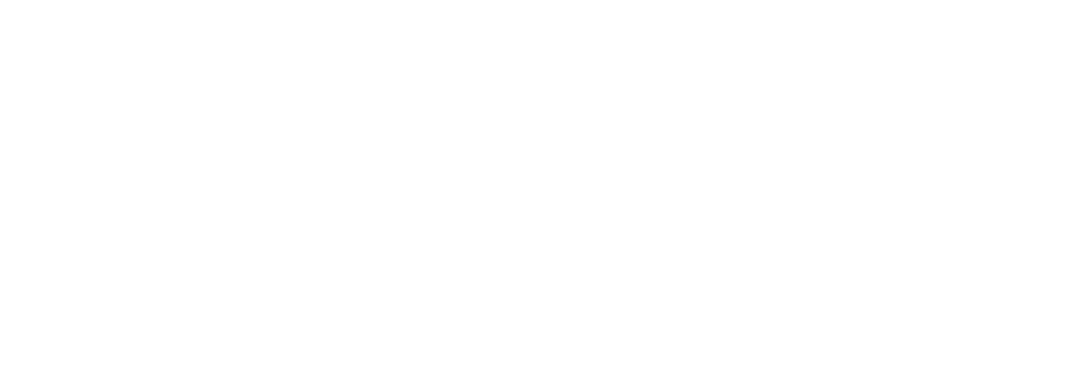
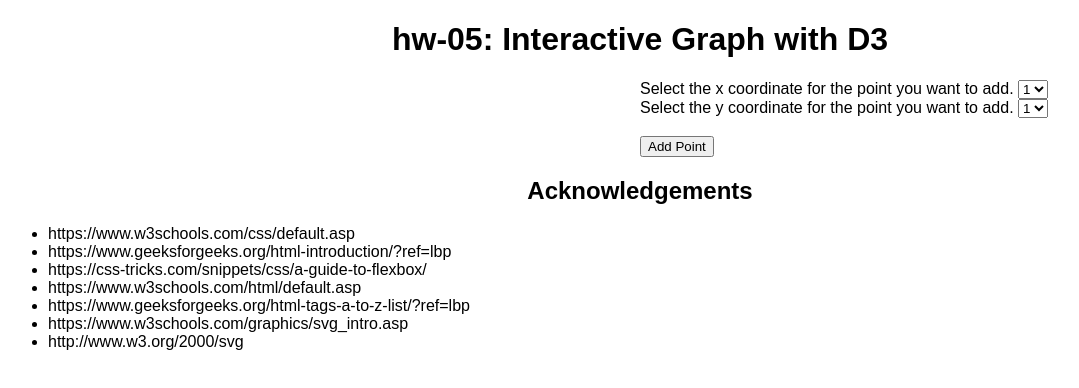
Before and after one commit to DS4200-S23-Class/hw-05-neals-lauren, a plain HTML site: page index.html in a window 1280 px wide. Shown: the whole page, without its empty margins (0-1079 px from the left). Drawn offline with Linux system fonts and the light colour scheme.

Commit message:
Adding title, headers, setup

```diff
--- a/index.html
+++ b/index.html
@@ -3,10 +3,89 @@
 
 <head>
     <meta charset=utf-8/>
+
+    <title>hw-05</title>
+    <link rel="stylesheet" href="style.css">
+
+    <!-- D3 library-->
+    <script src='js/d3.v6.1.1/d3.min.js'></script>
+
 </head>
 
 
 <body>
+    <h1 class="main-header">hw-05: Interactive Graph with D3</h1>
+        <div class="row">
+
+            <div class="column" id="column1">
+
+
+
+            </div>
+
+            <div class="column" id="column2">
+                    <div id="button-div"> </div>
+                    <form id="cord_select">
+                    <label for="x-coord">Select the x coordinate for the point you want to add.</label>
+                    <select name="x-coord" id="x-coord">
+                        <option value=1>1</option>
+                        <option value=2>2</option>
+                        <option value=3>3</option>
+                        <option value=4>4</option>
+                        <option value=5>5</option>
+                        <option value=6>6</option>
+                        <option value=7>7</option>
+                        <option value=8>8</option>
+                        <option value=9>9</option>
+                    </select>
+                    <br>
+                    <label for="y-coord">Select the y coordinate for the point you want to add.</label>
+                    <select name="y-coord" id="y-coord">
+                        <option value=1>1</option>
+                        <option value=2>2</option>
+                        <option value=3>3</option>
+                        <option value=4>4</option>
+                        <option value=5>5</option>
+                        <option value=6>6</option>
+                        <option value=7>7</option>
+                        <option value=8>8</option>
+                        <option value=9>9</option>
+                    </select>
+                </form>
+                    <br>
+                    <button type="button" id="subBotton" onclick="clickButton()">Add Point</button>
+                </div>
+            </div>
+
+
+
+
+
+
+    <div>
+        <div id="Acknowledgements">
+        <h2 class="acknowledgements" id="ack-header">Acknowledgements</h3>
+         <ul>
+            <li>https://www.w3schools.com/css/default.asp</li>
+            <li>https://www.geeksforgeeks.org/html-introduction/?ref=lbp</li>
+            <li>https://css-tricks.com/snippets/css/a-guide-to-flexbox/</li>
+            <li>https://www.w3schools.com/html/default.asp</li>
+            <li>https://www.geeksforgeeks.org/html-tags-a-to-z-list/?ref=lbp</li>
+            <li>https://www.w3schools.com/graphics/svg_intro.asp</li>
+            <li>http://www.w3.org/2000/svg</li>
+        </ul>
+    </div>
+
+    </div>
+
+
+<!-- Include JS -->
+    <script src="js/main.js"></script>
+</body>
+
+</html>
+
+
 
 
 </body>
--- /dev/null
+++ b/style.css
@@ -0,0 +1,41 @@
+body {
+	font-family: Arial;
+}
+
+.main-header {
+	text-align: center;
+}
+
+.acknowledgements {
+	text-align: center;
+}
+
+.flexbox {
+	display: flex;
+	flex-direction: column;
+	text-align: left;
+	flex-wrap: wrap;
+}
+
+.row > #column1 {
+	width: 60%;
+}
+.row > #column2 {
+	wdith: 40%;
+}
+
+.row {
+	display: flex;
+	flex-wrap: wrap;
+	flex: 1;
+}
+
+.column {
+	flex: 1;
+	flex-grow: 1;
+}
+
+#frame {
+	width: 500px;
+	height: 500px;
+}
```
Also changed, not shown: js/main.js (added), main.js (added), 2 other files.
